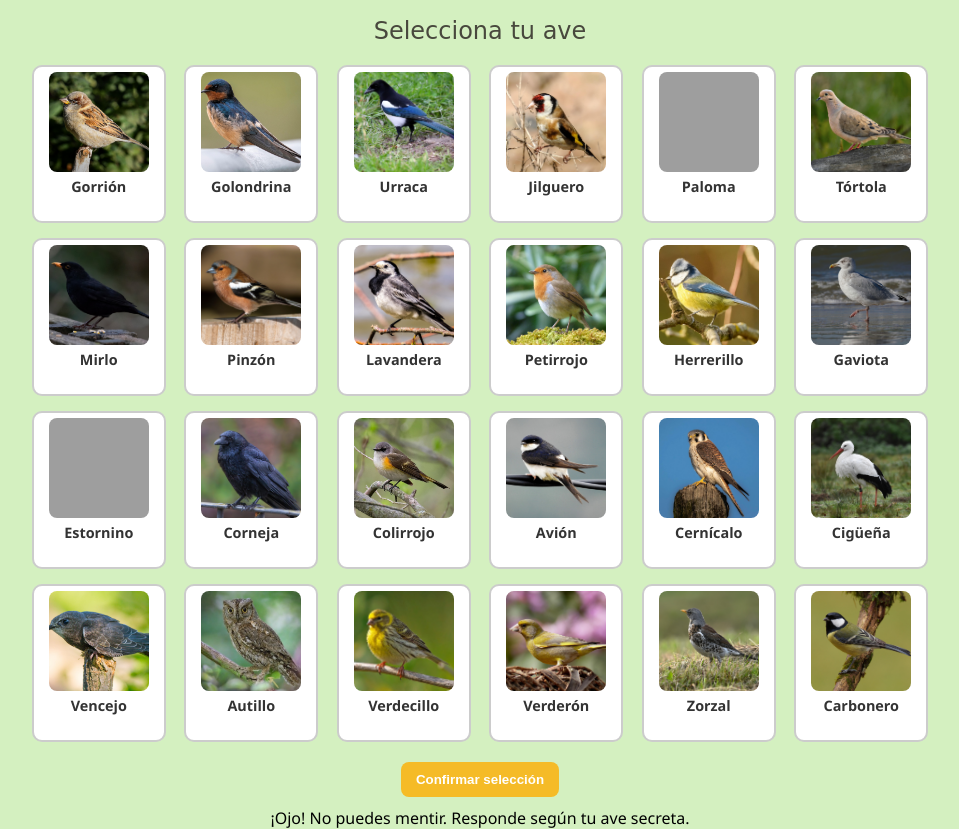
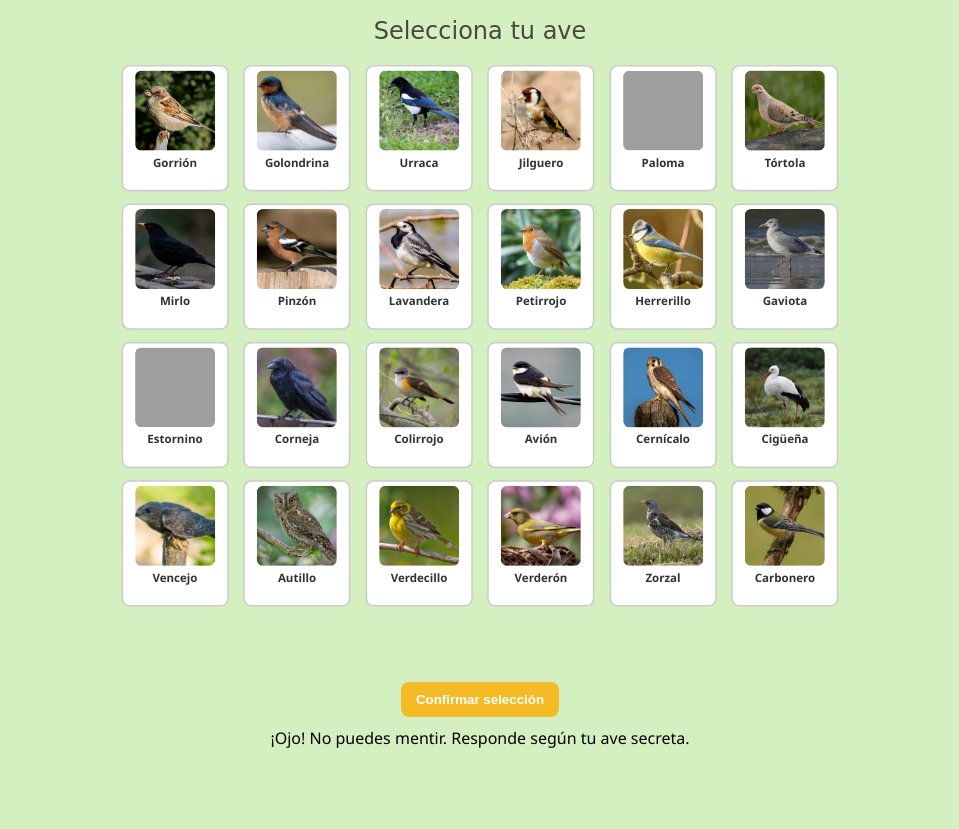
Before and after one commit to paula-gi/quien-es-el-pajaro, a plain HTML site: page index.html in a window 1280 px wide. Both pictures are taken after a click on the button "Jugar". Shown: the part 62-891 px from the top of the page, without its empty margins (160-1119 px from the left). After the commit the page ends 811 px from the top, so only its background shows below. Drawn offline with Linux system fonts and the light colour scheme; grey boxes are pictures that could not be loaded; a web font is replaced by a local one.

Commit message:
feat: reducción de tamaño del tablero de seleccióndel ave secreta

```diff
--- a/style.css
+++ b/style.css
@@ -71,11 +71,13 @@ button:hover:not(:disabled) {
 
 /* --- Tablero de elección (seleccionar tu ave) --- */
 #tablero-eleccion {
+  transform: scale(0.8);
+  transform-origin: top center;
+  margin: 10px auto -60px;
   display: grid;
   grid-template-columns: repeat(6, 1fr);
   gap: 15px;
   max-width: 900px;
-  margin: 20px auto;
   justify-items: center;
 }
 
@@ -108,6 +110,7 @@ button:hover:not(:disabled) {
   object-fit: cover;
   border-radius: 8px;
   margin-bottom: 5px;
+
 }
 
 .nombre-ave {
@@ -266,6 +269,7 @@ button:hover:not(:disabled) {
   background-color: #F57311;
 }
 
+
 /* --- Apariencia cuando se eliminan aves --- */
 .personaje.eliminado {
   opacity: 0.3;
```
